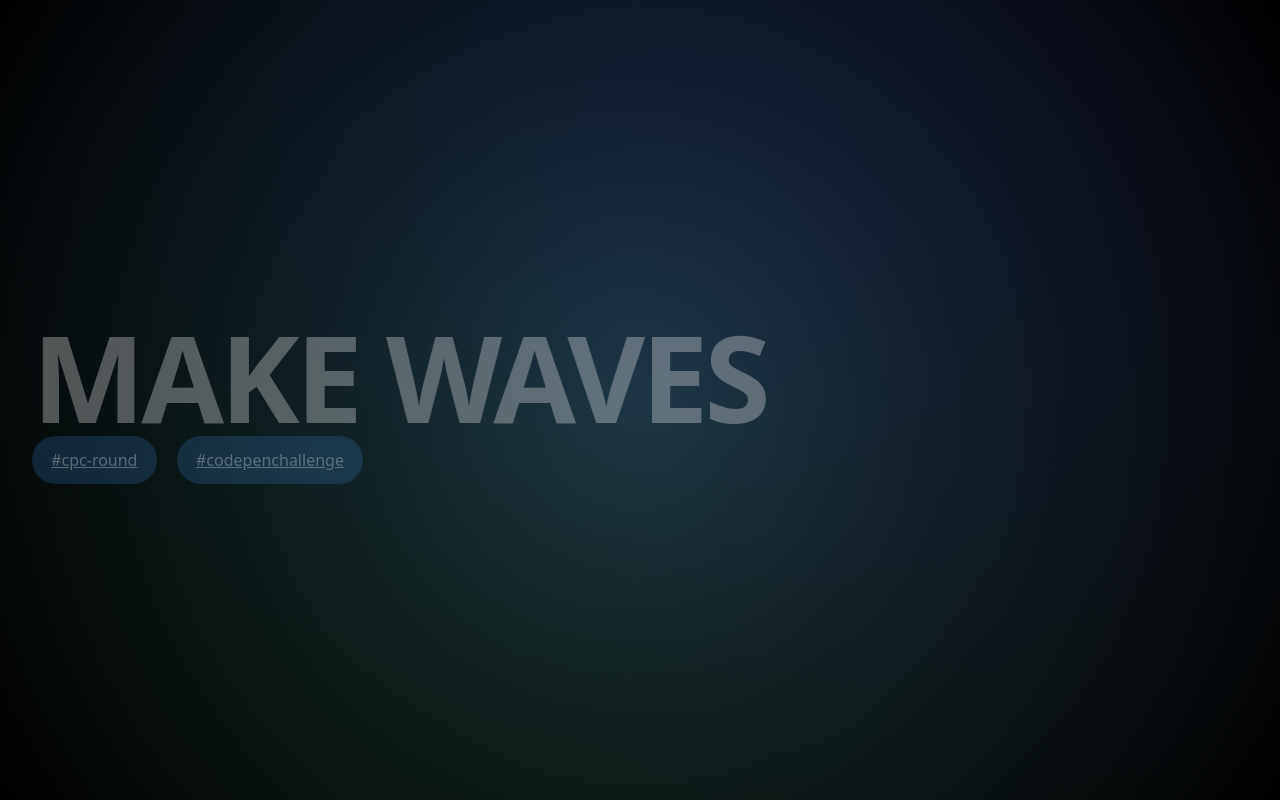
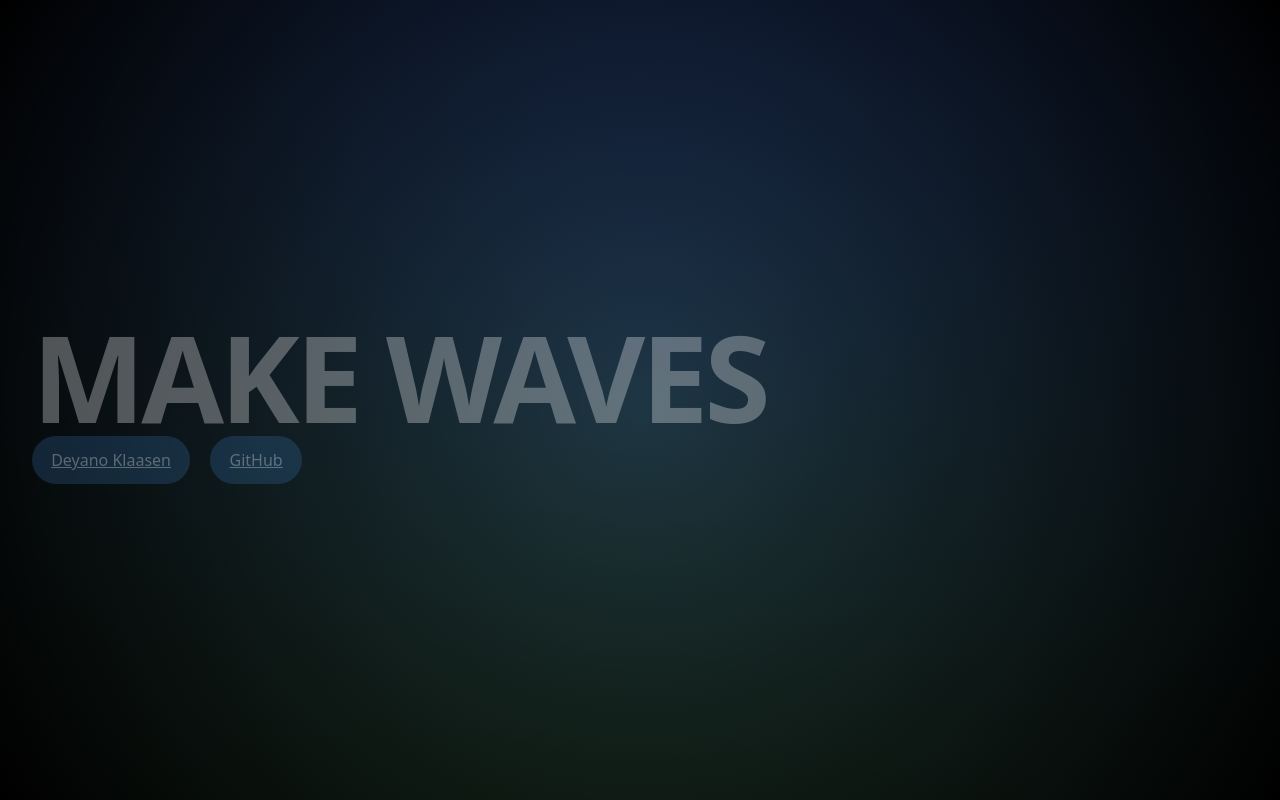
Before and after one commit to DeenoDev/Make-Waves, a plain HTML site: page index.html in a window 1280 px wide. Drawn offline with Linux system fonts and the light colour scheme.

Commit message:
Project completed and ready for push to main.

```diff
--- a/index.html
+++ b/index.html
@@ -12,8 +12,8 @@
   <div class="text-container">
     <h1>Make Waves</h1>
     <div class="tags">
-      <a href="https://codepen.io/tag/cpc-round/">#cpc-round</a>
-      <a href="https://codepen.io/tag/codepenchallenge/">#codepenchallenge</a>
+      <a href="https://github.com/DeenoDev">Deyano Klaasen</a>
+      <a href="https://github.com/DeenoDev">GitHub</a>
 <!--       <button data-state="stop" class="player">Sound</button> -->
     </div>
   </div>
@@ -55,5 +55,7 @@
     <audio src="https://assets.codepen.io/3850718/sh02.ogg" name="sh02.ogg"></audio>
   </div> -->
 
+
+  <script src="main.js"></script>
 </body>
 </html>
```
